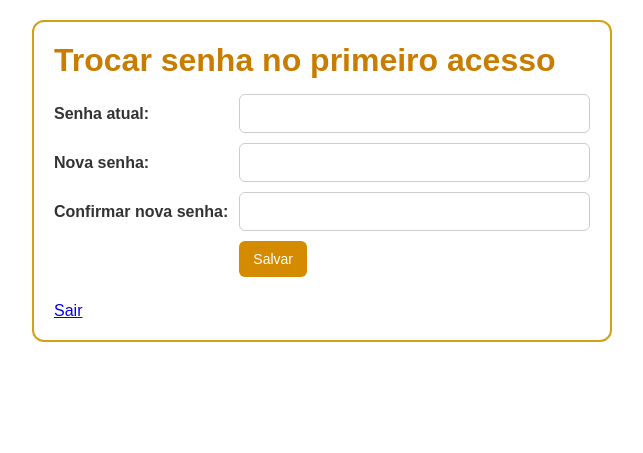
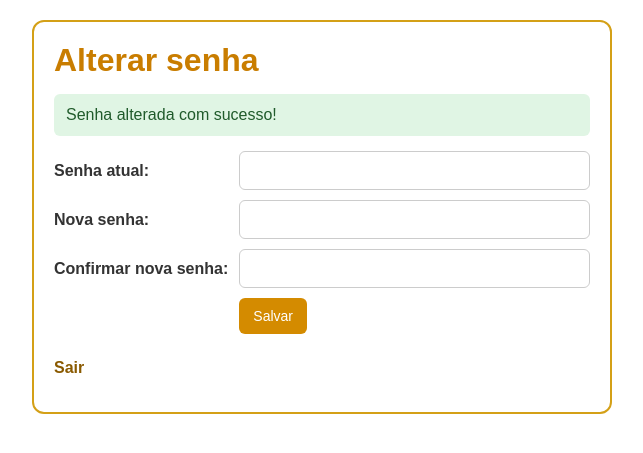
Before and after one commit to miguelwfaria/PROJETO_WEB, a PHP site: page /trocar_senha.php in a window 1280 px wide. Shown: the part 109-562 px from the top of the page, without its empty margins (318-961 px from the left). Run offline with PHP 8.4, Linux system fonts and the light colour scheme; the visitor is signed in with stand-in values (Sample User, id 1).

Commit message:
feat(auth): adiciona manutenção da senha do usuário
Disponibiliza a tela de alteração de senha pelo menu
Valida a senha atual e a confirmação da nova senha
Atualiza a senha na tabela usuarios
Exibe mensagem após a alteração

```diff
--- a/CRUD_Mundo/css/style.css
+++ b/CRUD_Mundo/css/style.css
@@ -164,6 +164,13 @@ button:hover {
     border-radius: 6px;
 }
 
+.mensagem-sucesso {
+    padding: 12px;
+    color: #205b2b;
+    background: #e0f5e4;
+    border-radius: 6px;
+}
+
 table {
     width: 100%;
     border-collapse: collapse;
--- a/CRUD_Mundo/index.php
+++ b/CRUD_Mundo/index.php
@@ -44,6 +44,9 @@ proteger_pagina();
         <a href="cidade.php">
             Cidades
         </a>
+        <a href="trocar_senha.php">
+            Alterar senha
+        </a>
 
     </div>
 
--- a/CRUD_Mundo/trocar_senha.php
+++ b/CRUD_Mundo/trocar_senha.php
@@ -3,11 +3,15 @@ include_once('autenticacao.php');
 proteger_pagina();
 
 $erro = '';
+$sucesso = isset($_SESSION['senha_alterada']);
+unset($_SESSION['senha_alterada']);
+$id = (int) $_SESSION['id_usuario'];
+$resultado = mysqli_query($conexao, "SELECT trocar_senha FROM usuarios WHERE id_usuario = $id");
+$troca_obrigatoria = mysqli_fetch_assoc($resultado)['trocar_senha'];
 if (isset($_POST['salvar'])) {
     $senha_atual = $_POST['senha_atual'];
     $nova_senha = $_POST['nova_senha'];
     $confirmacao = $_POST['confirmacao'];
-    $id = (int) $_SESSION['id_usuario'];
     $resultado = mysqli_query($conexao, "SELECT senha, login FROM usuarios WHERE id_usuario = $id");
     $usuario = mysqli_fetch_assoc($resultado);
 
@@ -24,10 +28,14 @@ if (isset($_POST['salvar'])) {
         $sql = 'UPDATE usuarios SET senha = ?, trocar_senha = 0 WHERE id_usuario = ?';
         $consulta = mysqli_prepare($conexao, $sql);
         mysqli_stmt_bind_param($consulta, 'si', $hash, $id);
-        mysqli_stmt_execute($consulta);
-        registrar_log($id, $usuario['login'], 'troca_senha');
-        header('Location: index.php');
-        exit;
+        if (mysqli_stmt_execute($consulta)) {
+            registrar_log($id, $usuario['login'], 'troca_senha');
+            $_SESSION['senha_alterada'] = true;
+            header('Location: trocar_senha.php');
+            exit;
+        } else {
+            $erro = 'Não foi possível atualizar a senha.';
+        }
     }
 }
 ?>
@@ -42,15 +50,17 @@ if (isset($_POST['salvar'])) {
 <body>
 <header><h1>CRUD Mundo</h1></header>
 <div class="container autenticar">
-    <h1>Trocar senha no primeiro acesso</h1>
+    <h1>Alterar senha</h1>
     <?php if ($erro): ?><p class="mensagem-erro"><?php echo $erro; ?></p><?php endif; ?>
+    <?php if ($sucesso): ?><p class="mensagem-sucesso">Senha alterada com sucesso!</p><?php endif; ?>
     <form method="POST">
         <label for="senha_atual">Senha atual:</label><input id="senha_atual" name="senha_atual" type="password" required>
         <label for="nova_senha">Nova senha:</label><input id="nova_senha" name="nova_senha" type="password" minlength="8" required>
         <label for="confirmacao">Confirmar nova senha:</label><input id="confirmacao" name="confirmacao" type="password" minlength="8" required>
         <div class="acoes"><button type="submit" name="salvar">Salvar</button></div>
     </form>
-    <a href="sair.php">Sair</a>
+    <?php if (!$troca_obrigatoria): ?><a class="voltar" href="index.php">← Voltar</a><?php endif; ?>
+    <a class="voltar" href="sair.php">Sair</a>
 </div>
 </body>
 </html>
```
